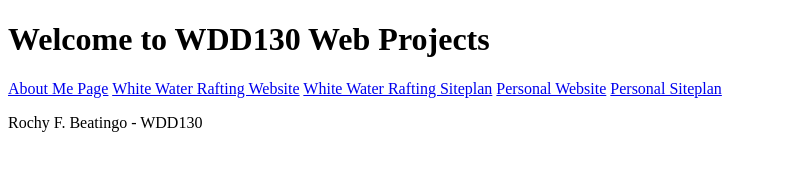
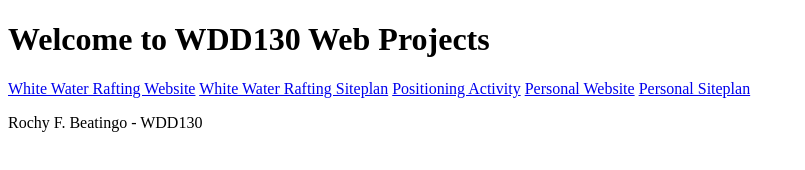
Before and after one commit to orochymaru25/wdd130, a plain HTML site: page index.html in a window 1280 px wide. Shown: the whole page, without its empty margins (0-805 px from the left). Drawn offline with Linux system fonts and the light colour scheme.

```diff
--- a/index.html
+++ b/index.html
@@ -9,9 +9,9 @@
 <body>
     <h1>Welcome to WDD130 Web Projects</h1>
     <nav>
-        <a href="aboutme/index.html">About Me Page</a>
         <a href="wwr/index.html">White Water Rafting Website</a>
         <a href="wwr/site-plan-rafting.html">White Water Rafting Siteplan</a>
+        <a href="positioning.html">Positioning Activity</a>
         <a href="#">Personal Website</a>
         <a href="#">Personal Siteplan</a>
     </nav>
```
